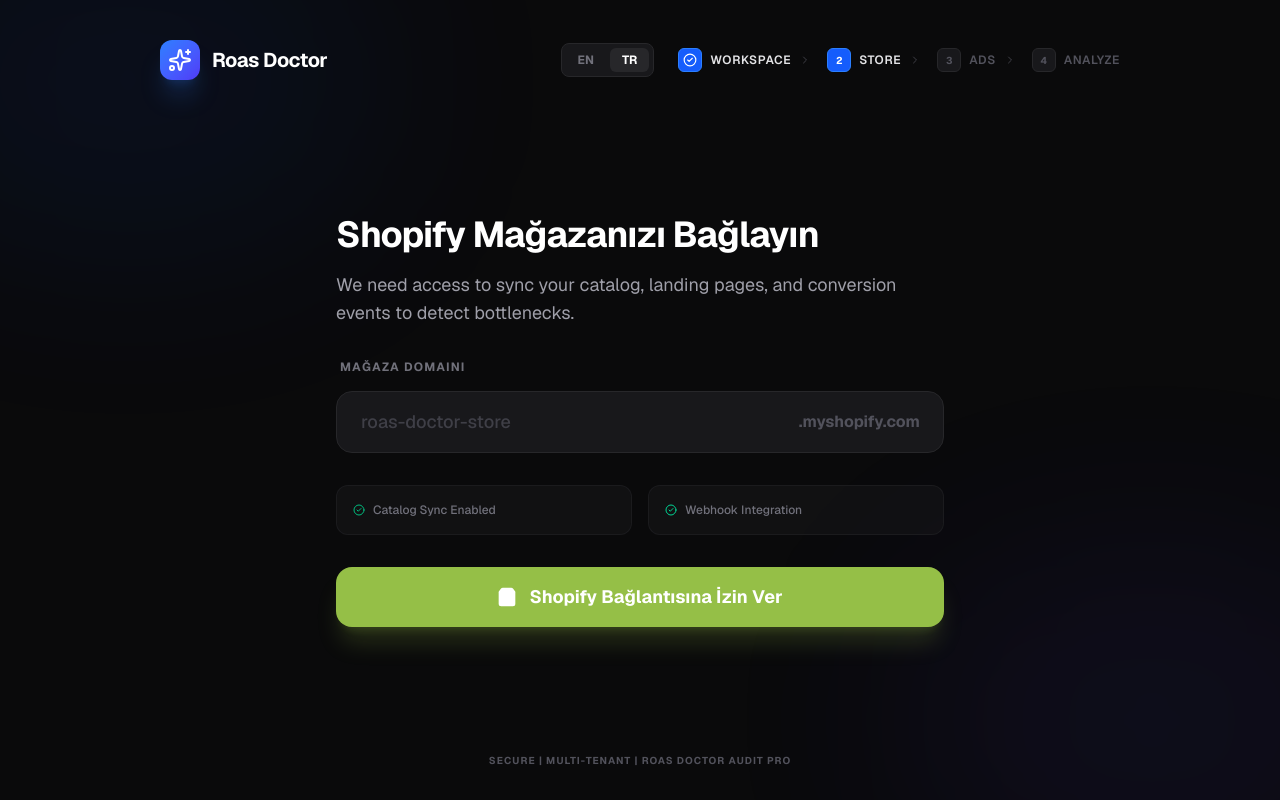
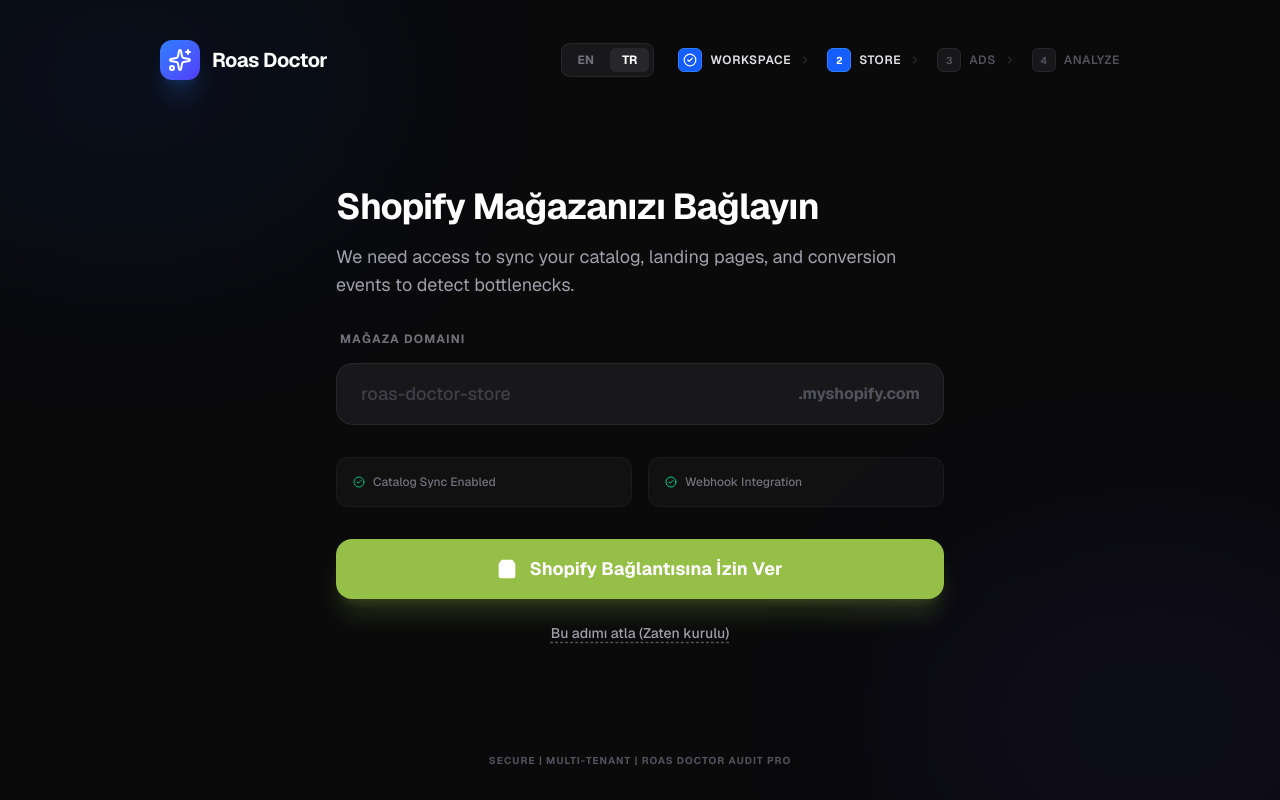
Before and after one commit to byrmyildirim/roas-doctor, a Next.js app: page /onboarding in a window 1280 px wide. Both pictures are taken after a click on the button "Kuruluma Devam Et". Built offline with nearby package versions, Linux system fonts and the light colour scheme.

Commit message:
Feat: Auto-detect Shopify store from URL and add skip step button to Onboarding

```diff
--- a/src/app/onboarding/page.tsx
+++ b/src/app/onboarding/page.tsx
@@ -1,5 +1,5 @@
 'use client';
-import React, { useState } from 'react';
+import React, { useState, useEffect } from 'react';
 import {
   Sparkles,
   ShoppingBag,
@@ -29,6 +29,16 @@
   const [shopName, setShopName] = useState('');
   const router = useRouter();
   const { t } = useLanguage();
+
+  useEffect(() => {
+    // URL'de shop parametresi var mı kontrol et (Shopify üzerinden geldiyse)
+    const params = new URLSearchParams(window.location.search);
+    const shop = params.get('shop');
+    if (shop) {
+      // xxx.myshopify.com formatından sadece xxx kısmını alalım (veya tamamlansın)
+      setShopName(shop.replace('.myshopify.com', ''));
+    }
+  }, []);
 
   const nextStep = () => setCurrentStep((s) => Math.min(s + 1, 4));
 
@@ -145,6 +155,7 @@
               </div>
             </div>
 
+            <div className="space-y-3">
                <button
                 onClick={handleShopifyConnect}
                 className="w-full py-4 bg-[#95BF47] text-white font-bold text-lg rounded-2xl hover:bg-[#7AB55C] transition-all active:scale-[0.98] flex items-center justify-center gap-3 group shadow-xl shadow-[#95BF47]/20"
@@ -152,6 +163,14 @@
                 <ShoppingBag className="w-5 h-5 fill-white" />
                 {t('auth_shopify')}
               </button>
+
+              <button
+                onClick={nextStep}
+                className="w-full py-3 text-zinc-400 hover:text-white font-medium text-sm transition-colors decoration-dashed decoration-zinc-600 underline underline-offset-4"
+              >
+                {t('skip_step')}
+              </button>
+            </div>
           </div>
         )}
 
--- a/src/lib/i18n.ts
+++ b/src/lib/i18n.ts
@@ -53,6 +53,7 @@
     feature_2_desc: "Shopify katalog güncellemeleri anında senkronize olur; manuel kontrol ve takibe gerek kalmaz.",
     feature_3_title: "Önceliklendirilmiş Aksiyonlar",
     feature_3_desc: "Gelir ve ciro üzerindeki etkisine göre sıralanmış, yapay zeka destekli uygulama planları edinin.",
+    skip_step: "Bu adımı atla (Zaten kurulu)",
   },
   en: {
     dashboard: "Dashboard",
@@ -106,7 +107,8 @@
     feature_2_title: "Real-time Webhook Sync",
     feature_2_desc: "Catalog updates sync in real-time, zero manual tracking required.",
     feature_3_title: "Prioritized Actions",
-    feature_3_desc: "Get AI-driven implementation plans sorted by revenue impact."
+    feature_3_desc: "Get AI-driven implementation plans sorted by revenue impact.",
+    skip_step: "Skip this step (Already installed)",
   }
 };
 
```
Lines whose indentation alone changed are shown as unchanged.
